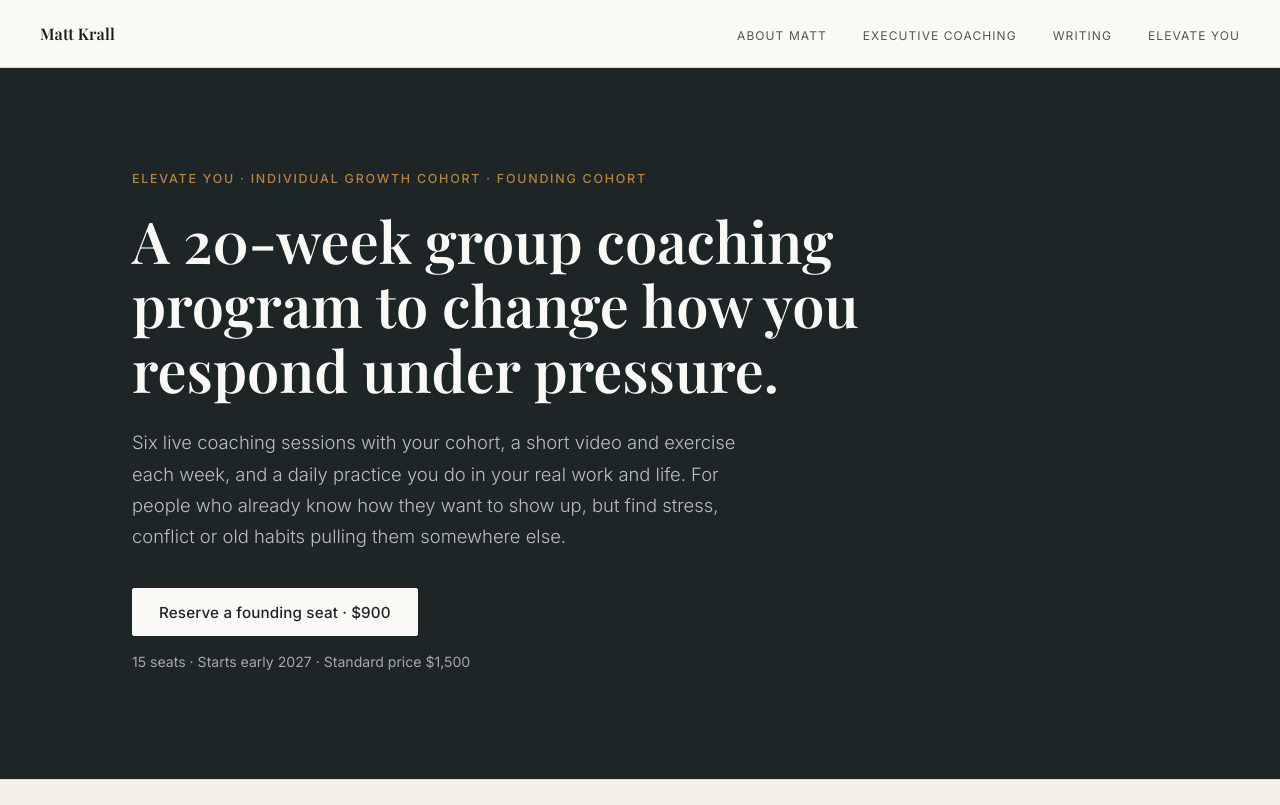
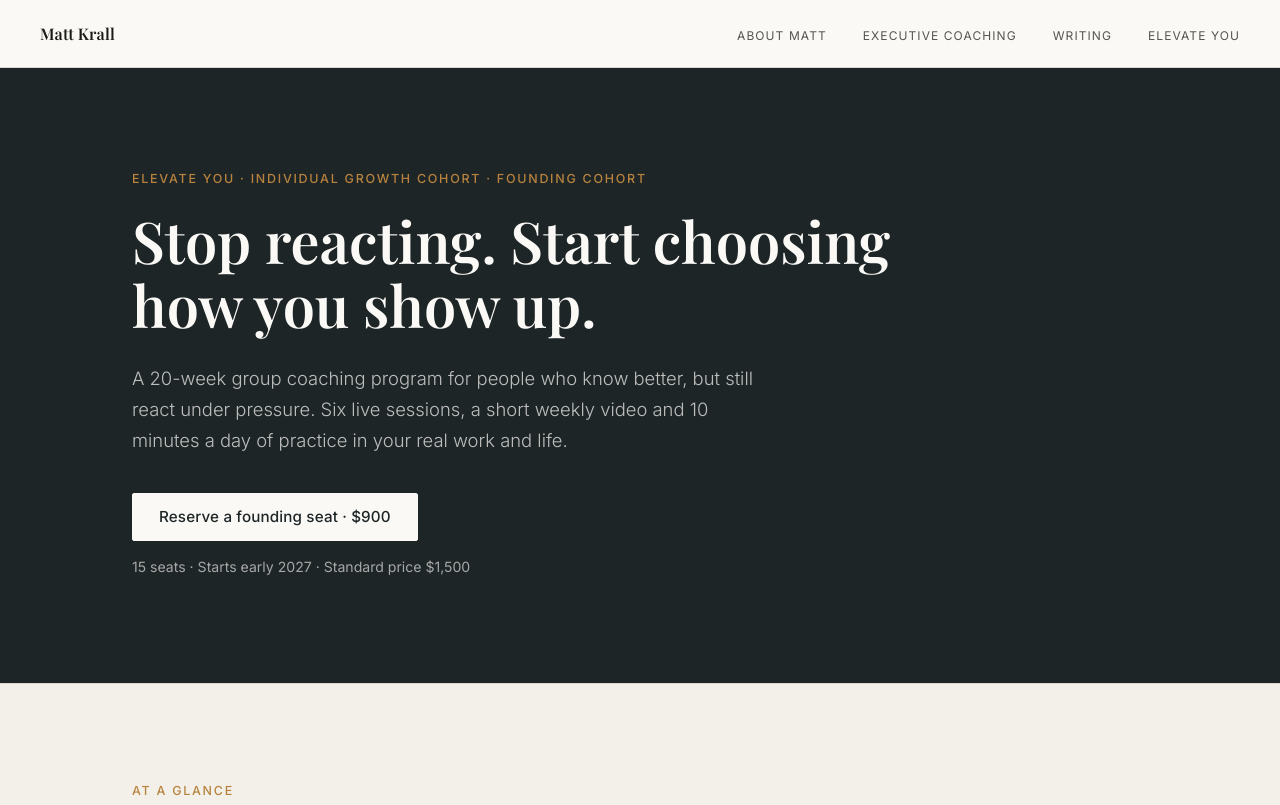
Before and after one commit to Streamlab-ai/matt-website, a plain HTML site: page founding-cohort.html in a window 1280 px wide. Shown: the top 805 px of the page. Drawn offline with nearby package versions, Linux system fonts and the light colour scheme; a script that the page names is missing; a web font is replaced by a local one.

Commit message:
Founding cohort: problem-led headline in the buyer's words
Co-Authored-By: Claude Opus 5.5 <noreply@anthropic.com>
Claude-Session: https://claude.ai/code/session_01RqxkW6XNACRAFjN1pJ2KJM

```diff
--- a/founding-cohort.html
+++ b/founding-cohort.html
@@ -19,8 +19,8 @@
   <link rel="canonical" href="https://mattkrall.com/founding-cohort">
 
   <meta property="og:type" content="website">
-  <meta property="og:title" content="Founding Cohort | Individual Growth Cohort">
-  <meta property="og:description" content="A 20-week group coaching program: 6 live sessions, a short weekly video and 10 minutes of daily practice. Founding cohort, 15 seats at $900.">
+  <meta property="og:title" content="Stop reacting. Start choosing how you show up.">
+  <meta property="og:description" content="A 20-week group coaching program for people who know better, but still react under pressure. Founding cohort: 15 seats at $900.">
   <meta property="og:url" content="https://mattkrall.com/founding-cohort">
   <meta property="og:site_name" content="Matt Krall">
   <meta property="og:image" content="https://mattkrall.com/images/Matt-KrallV3-2026-05-12-8.jpeg">
@@ -58,8 +58,8 @@
     <section class="ig-hero">
       <div class="wrap--wide">
         <p class="ig-eyebrow">Elevate You &middot; Individual Growth Cohort &middot; Founding cohort</p>
-        <h1 class="ig-hero__title">A 20-week group coaching program to change how you respond under pressure.</h1>
-        <p class="ig-hero__sub">Six live coaching sessions with your cohort, a short video and exercise each week, and a daily practice you do in your real work and life. For people who already know how they want to show up, but find stress, conflict or old habits pulling them somewhere else.</p>
+        <h1 class="ig-hero__title">Stop reacting. Start choosing how you show up.</h1>
+        <p class="ig-hero__sub">A 20-week group coaching program for people who know better, but still react under pressure. Six live sessions, a short weekly video and 10 minutes a day of practice in your real work and life.</p>
         <div class="ig-hero__cta">
           <a class="ig-btn ig-btn--light" href="#reserve" data-reserve>Reserve a founding seat &middot; $900</a>
           <p class="ig-hero__fine">15 seats &middot; Starts early 2027 &middot; Standard price $1,500</p>
```
